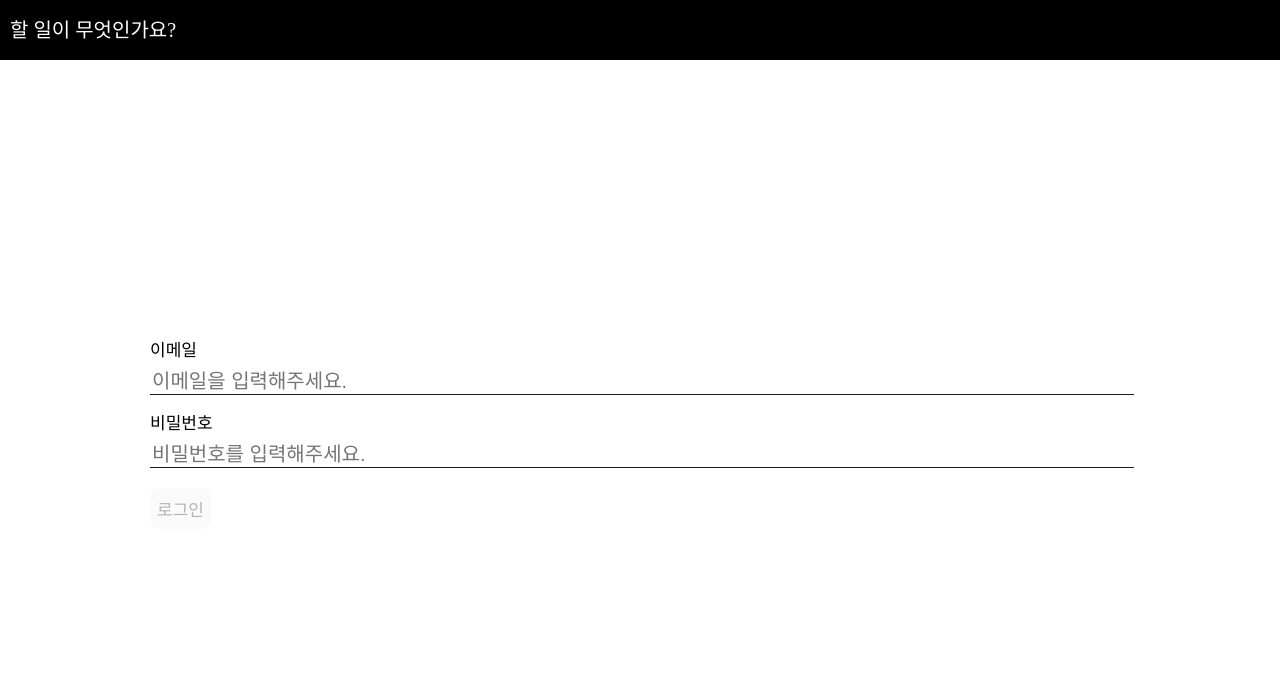
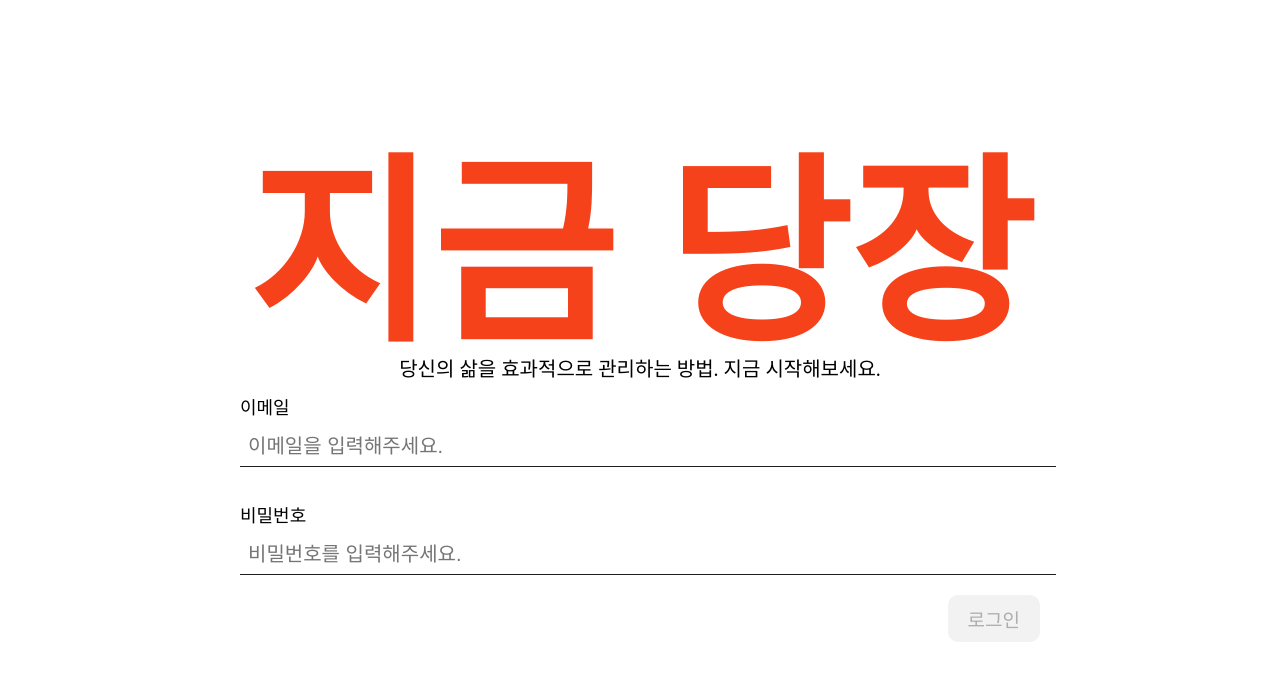
Before and after one commit to movie42/todo, a React (Create React App) app: page / in a window 1280 px wide. Shown: the top 680 px of the page. Built offline with nearby package versions, Linux system fonts and the light colour scheme.

Commit message:
Authentication - Login CSS 추가

```diff
--- a/src/Components/Button/Button.tsx
+++ b/src/Components/Button/Button.tsx
@@ -1,7 +1,9 @@
 import React from "react";
 import styled from "styled-components";
 
-const Containter = styled.button``;
+const Containter = styled.button`
+  cursor: pointer;
+`;
 
 interface IButtonProps extends React.ButtonHTMLAttributes<HTMLButtonElement> {}
 
--- a/src/Components/Form/Form.tsx
+++ b/src/Components/Form/Form.tsx
@@ -4,23 +4,7 @@ import Button from "../Button/Button";
 import Input from "./Input";
 import Label from "./Label";
 
-const Container = styled.form`
-  button {
-    border: 0;
-    border-radius: 1rem;
-    padding: 0.8rem 0.7rem;
-    font-size: 1.7rem;
-  }
-  label {
-    font-size: 1.7rem;
-  }
-  input {
-    width: 100%;
-    border: 0;
-    font-size: 2rem;
-    border-bottom: 1px solid ${(props) => props.theme.color.fontColor};
-  }
-`;
+const Container = styled.form``;
 
 interface IFormProps extends React.FormHTMLAttributes<HTMLFormElement> {}
 
--- /dev/null
+++ b/src/Components/Layout/LandingLayout.tsx
@@ -0,0 +1,16 @@
+import React from "react";
+import styled from "styled-components";
+import Header from "./Header";
+import Main from "./Main";
+
+const Container = styled.div``;
+
+const MainLayout = () => {
+  return (
+    <Container>
+      <Main />
+    </Container>
+  );
+};
+
+export default MainLayout;
--- a/src/Components/index.ts
+++ b/src/Components/index.ts
@@ -3,3 +3,4 @@ export { default as Input } from "./Form/Input";
 export { default as Label } from "./Form/Label";
 export { default as Button } from "./Button/Button";
 export { default as MainLayout } from "./Layout/MainLayout";
+export { default as LandingLayout } from "./Layout/LandingLayout";
--- a/src/Pages/Auth/Authentication.tsx
+++ b/src/Pages/Auth/Authentication.tsx
@@ -1,6 +1,5 @@
 import { useContext, useEffect } from "react";
-import { useRequestAuthentication } from "./hooks";
-import { useLocalStorage, useValidate } from "@/lib/hooks";
+import { useLocalStorage } from "@/lib/hooks";
 
 import { useNavigate } from "react-router-dom";
 import { LOCAL_STORAGE_KEY } from "@/lib/Immutable";
@@ -8,6 +7,7 @@ import { LOCAL_STORAGE_KEY } from "@/lib/Immutable";
 import Login from "./Login";
 import SignUp from "./SignUp";
 import { AppContext } from "@/lib/state";
+import { AuthenticationContainer, HeadTitleContainer } from "./Styles";
 
 const Authentication = () => {
   const {
@@ -26,7 +26,15 @@ const Authentication = () => {
     }
   }, [isSuccess]);
 
-  return isSignUp ? <SignUp /> : <Login />;
+  return (
+    <AuthenticationContainer>
+      <HeadTitleContainer>
+        <h1>지금 당장</h1>
+        <p>당신의 삶을 효과적으로 관리하는 방법. 지금 시작해보세요.</p>
+      </HeadTitleContainer>
+      {isSignUp ? <SignUp /> : <Login />}
+    </AuthenticationContainer>
+  );
 };
 
 export default Authentication;
--- a/src/Pages/Auth/Login.tsx
+++ b/src/Pages/Auth/Login.tsx
@@ -1,7 +1,15 @@
 import React, { useContext, useEffect } from "react";
 import { Form, Label } from "@/Components";
 import { AuthenticationFormValue, useRequestAuthentication } from "./hooks";
-import { Container, FormContainer, FormItemWrapper } from "./Styles";
+import {
+  Container,
+  FormContainer,
+  FormItemWrapper,
+  LoginButton,
+  LoginForm,
+  LoginInput,
+  LoginLabel
+} from "./Styles";
 import { useControlButtonDisabled, useValidate } from "@/lib/hooks";
 import { AppContext } from "@/lib/state";
 
@@ -47,10 +55,11 @@ const Login = () => {
     <Container>
       <FormContainer>
         {isError && <Label>{error?.message}</Label>}
-        <Form onSubmit={(e) => handleSubmit(e, { email, password })}>
+        <LoginForm onSubmit={(e) => handleSubmit(e, { email, password })}>
           <FormItemWrapper>
-            <Form.Label>이메일</Form.Label>
-            <Form.Input
+            <LoginLabel>이메일</LoginLabel>
+            <LoginInput
+              isValidate={isEmail}
               type="text"
               placeholder="이메일을 입력해주세요."
               value={email}
@@ -61,8 +70,9 @@ const Login = () => {
             />
           </FormItemWrapper>
           <FormItemWrapper>
-            <Form.Label>비밀번호</Form.Label>
-            <Form.Input
+            <LoginLabel>비밀번호</LoginLabel>
+            <LoginInput
+              isValidate={isPassword}
               type="password"
               placeholder="비밀번호를 입력해주세요."
               value={password}
@@ -72,8 +82,8 @@ const Login = () => {
               }}
             />
           </FormItemWrapper>
-          <Form.Button disabled={buttonDisabled}>로그인</Form.Button>
-        </Form>
+          <LoginButton disabled={buttonDisabled}>로그인</LoginButton>
+        </LoginForm>
       </FormContainer>
     </Container>
   );
--- a/src/Pages/Auth/Styles.tsx
+++ b/src/Pages/Auth/Styles.tsx
@@ -1,10 +1,38 @@
-import styled from "styled-components";
+import { Form } from "@/Components";
+import styled, { css } from "styled-components";
+
+export const AuthenticationContainer = styled.div`
+  box-sizing: border-box;
+  display: flex;
+  flex-direction: column;
+  justify-content: center;
+  align-content: center;
+  padding: 2rem;
+  height: 100vh;
+`;
 
 export const Container = styled.div`
   display: flex;
   justify-content: center;
   align-items: center;
-  height: calc(100vh - 7rem);
+`;
+
+export const HeadTitleContainer = styled.div`
+  display: flex;
+  flex-direction: column;
+  justify-content: center;
+  align-items: center;
+
+  h1 {
+    word-break: keep-all;
+    font-size: 20rem;
+    font-weight: bolder;
+    color: ${(props) => props.theme.color.main};
+    text-align: center;
+  }
+  p {
+    font-size: 2rem;
+  }
 `;
 
 export const FormContainer = styled.div`
@@ -13,8 +41,78 @@ export const FormContainer = styled.div`
   width: 100%;
   max-width: 1000px;
 `;
+
 export const FormItemWrapper = styled.div`
   display: grid;
   grid-gap: 1rem;
   margin: 2rem 0;
 `;
+
+export const LoginForm = styled(Form)`
+  display: flex;
+  flex-direction: column;
+  max-width: 800px;
+  margin: 0 auto;
+`;
+
+export const LoginLabel = styled(Form.Label)`
+  font-size: 1.8rem;
+`;
+
+export const LoginInput = styled(Form.Input)<{ isValidate?: boolean }>`
+  width: 100%;
+  border: 0;
+  font-size: 2rem;
+  border-bottom: 1px solid ${(props) => props.theme.color.fontBlack};
+  outline: unset;
+  padding: 0.8rem;
+  ${({ isValidate, theme }) => {
+    if (isValidate) {
+      return css`
+        box-sizing: border-box;
+        color: ${theme.color.success};
+        transition: all 0.6s ease-in-out;
+        border: 1px solid #434343 !important;
+        border-radius: 0.8rem;
+        background-color: #434343;
+      `;
+    } else {
+      return css`
+        color: ${theme.color.fontBlack};
+        transition: all 0.6s ease-in-out;
+      `;
+    }
+  }}
+`;
+
+export const LoginButton = styled(Form.Button)`
+  border: 0;
+  border-radius: 1rem;
+  padding: 1rem 2rem;
+  font-size: 1.9rem;
+  align-self: flex-end;
+
+  ${({ disabled, theme }) => {
+    if (!disabled) {
+      return css`
+        color: ${theme.color.fontWhite};
+        background-color: ${theme.color.main};
+
+        &:hover {
+          color: ${theme.color.fontWhite};
+          background-color: #c40000;
+        }
+
+        &:active {
+          color: ${theme.color.main};
+          background-color: ${theme.color.gray};
+        }
+      `;
+    } else {
+      return css`
+        transition: all 0.6s ease-in-out;
+        background-color: ${theme.color.gray};
+      `;
+    }
+  }}
+`;
--- a/src/Routes/Router.tsx
+++ b/src/Routes/Router.tsx
@@ -1,6 +1,6 @@
 import { Route, Routes } from "react-router-dom";
 
-import { MainLayout } from "@/Components";
+import { LandingLayout, MainLayout } from "@/Components";
 import { Authentication, Todo, Logout } from "@/Pages";
 
 interface IRouterProps {}
@@ -8,8 +8,10 @@ interface IRouterProps {}
 const Router = () => {
   return (
     <Routes>
+      <Route element={<LandingLayout />}>
+        <Route path="/" element={<Authentication />} />
+      </Route>
       <Route element={<MainLayout />}>
-        <Route path="/" element={<Authentication />} />
         <Route path="/todo" element={<Todo />} />
       </Route>
       <Route path="/logout" element={<Logout />} />
--- a/src/lib/styles/theme.ts
+++ b/src/lib/styles/theme.ts
@@ -2,6 +2,12 @@ import { DefaultTheme } from "styled-components";
 
 export const theme: DefaultTheme = {
   color: {
-    fontColor: "#1d1d1d"
+    main: "#F5421A",
+    error: "#FA2219",
+    success: "#4BEF3B",
+    warning: "#FFD500",
+    gray: "#F2F2F2",
+    fontBlack: "#1d1d1d",
+    fontWhite: "#fff"
   }
 };
```
Also changed, not shown: src/lib/styles/styled.d.ts (+7 -1 lines).
